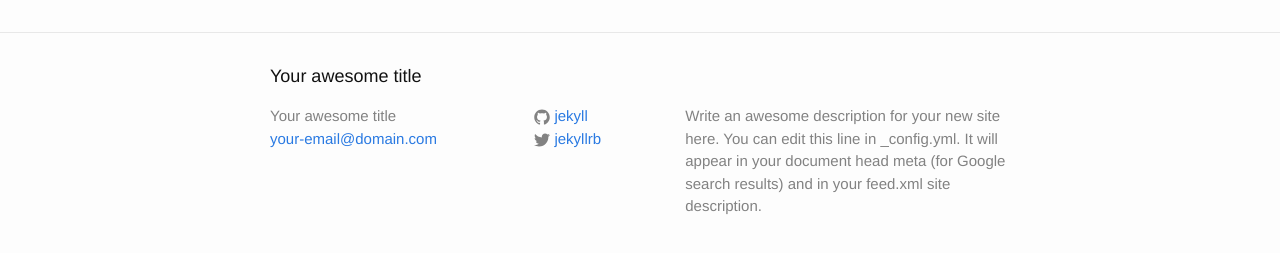
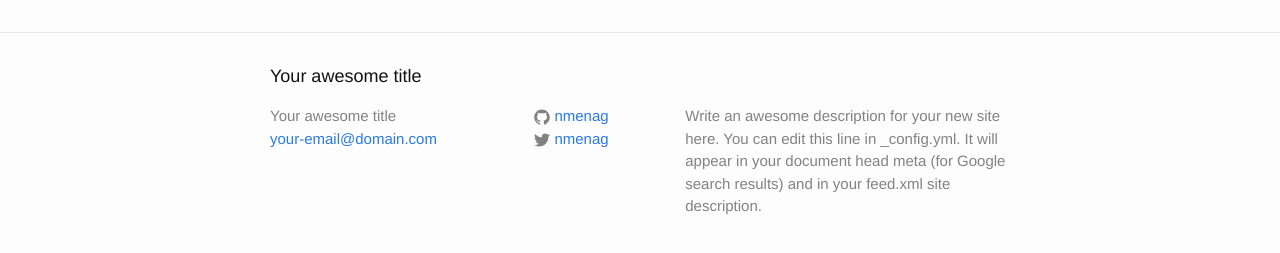
Before and after one commit to nmenag/jekyll-demo, a Jekyll site: the page built from index.html, in a window 1280 px wide. Shown: the part 264-517 px from the top of the page. Built offline with Jekyll 4.4.1, drawn with Linux system fonts in a browser that asks for light colours.

Commit message:
Config page for github

```diff
--- /dev/null
+++ b/Gemfile
@@ -0,0 +1,3 @@
+source 'https://rubygems.org'
+gem 'github-pages'
+gem 'jekyll-sass-converter'
--- a/_config.yml
+++ b/_config.yml
@@ -7,8 +7,10 @@ description: > # this means to ignore newlines until "baseurl:"
   Google search results) and in your feed.xml site description.
 baseurl: "" # the subpath of your site, e.g. /blog/
 url: "http://yourdomain.com" # the base hostname & protocol for your site
-twitter_username: jekyllrb
-github_username:  jekyll
+twitter_username: nmenag
+github_username:  nmenag
 
 # Build settings
 markdown: kramdown
+sass:
+    sass_dir: _sass
```
Also changed, not shown: Gemfile.lock (added).
